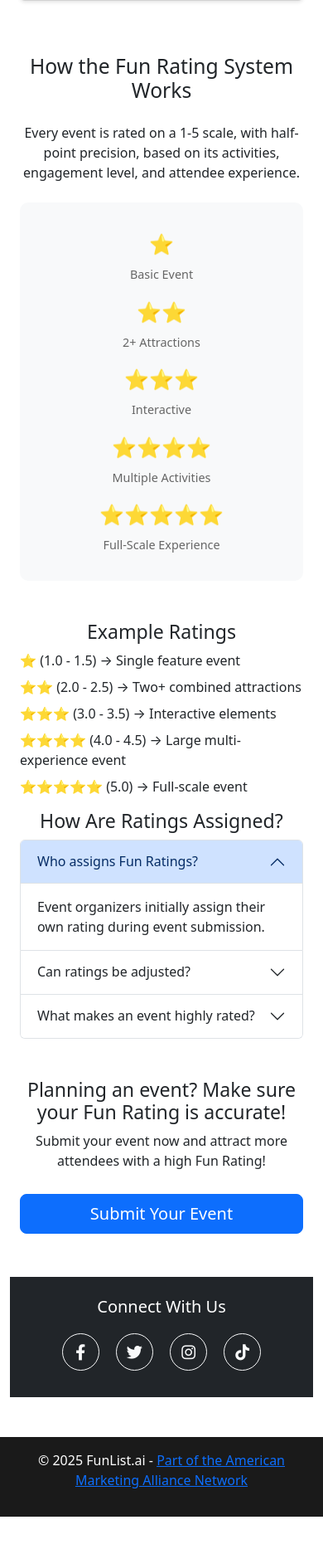
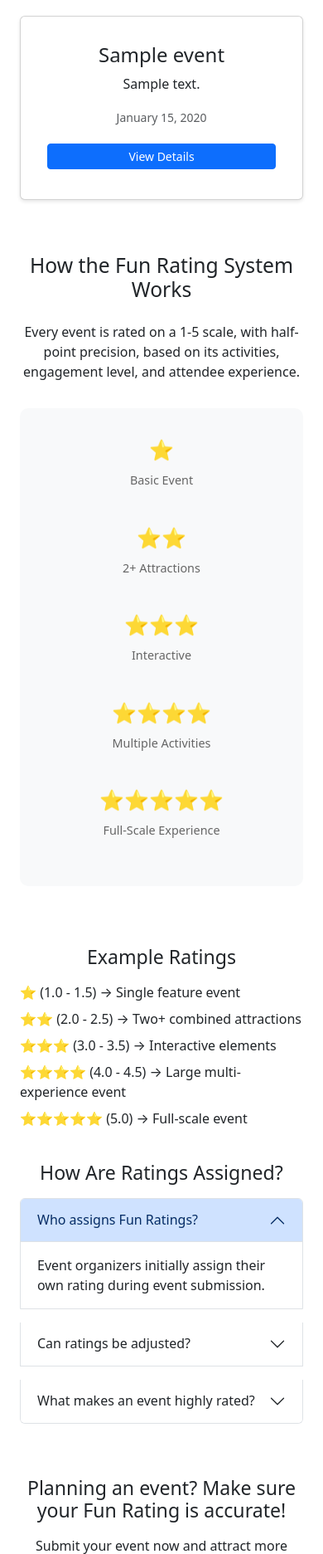
Before and after one commit to AMASPC-Org/funlist, a Flask app: page / in a window 390 px wide. Shown: the part 4164-6037 px from the top of the page at 83% size. Before the commit the page ends 5992 px from the top, so only its background shows below. Run offline with Flask 3, Linux system fonts and the light colour scheme; tables that the repository leaves empty hold one stand-in row (values such as "Sample post"); some libraries are stand-ins or nearby versions.

Commit message:
Assistant checkpoint: Improve mobile spacing and alignment
Assistant generated file changes:
- static/css/custom.css: Improve mobile spacing and alignment

---

User prompt:

Would you please review the mobile version and check the spacing?  Especially towards the bottom the titles and content below them are not spaced in the same way that are at the top....check for consistency and get into alignment

```diff
--- a/static/css/custom.css
+++ b/static/css/custom.css
@@ -513,11 +513,12 @@ body {
         text-align: center;
         width: 100%;
         display: block;
+        margin-bottom: 1.5rem;
     }
 
     .card-body {
         text-align: center;
-        padding: 1.5rem;
+        padding: 2rem 1.5rem;
     }
 
     .hero-section h1,
@@ -528,9 +529,46 @@ body {
         text-align: center;
         width: 100%;
         display: block;
+        margin-bottom: 1.5rem;
     }
 
     .text-center-mobile {
         text-align: center !important;
     }
+
+    .container section {
+        margin-bottom: 3rem;
+    }
+
+    .container h2 {
+        margin-top: 2rem;
+        margin-bottom: 1.5rem;
+    }
+
+    .container h3 {
+        margin-top: 1.5rem;
+        margin-bottom: 1rem;
+    }
+
+    .rating-item {
+        margin-bottom: 1.5rem;
+    }
+
+    .fun-rating-scale {
+        padding: 2rem 1rem;
+        margin: 2rem 0;
+    }
+
+    .accordion-item {
+        margin-bottom: 1rem;
+    }
+
+    .social-links {
+        margin-top: 1.5rem;
+    }
+
+    .profile-section,
+    .fun-assistant-features {
+        margin-bottom: 2rem;
+    }
 }
```
